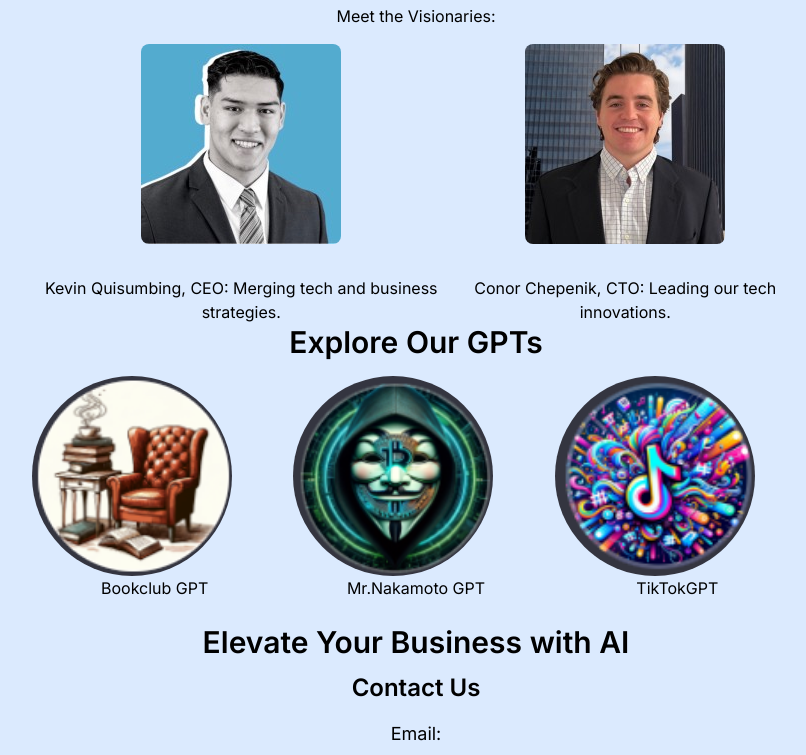
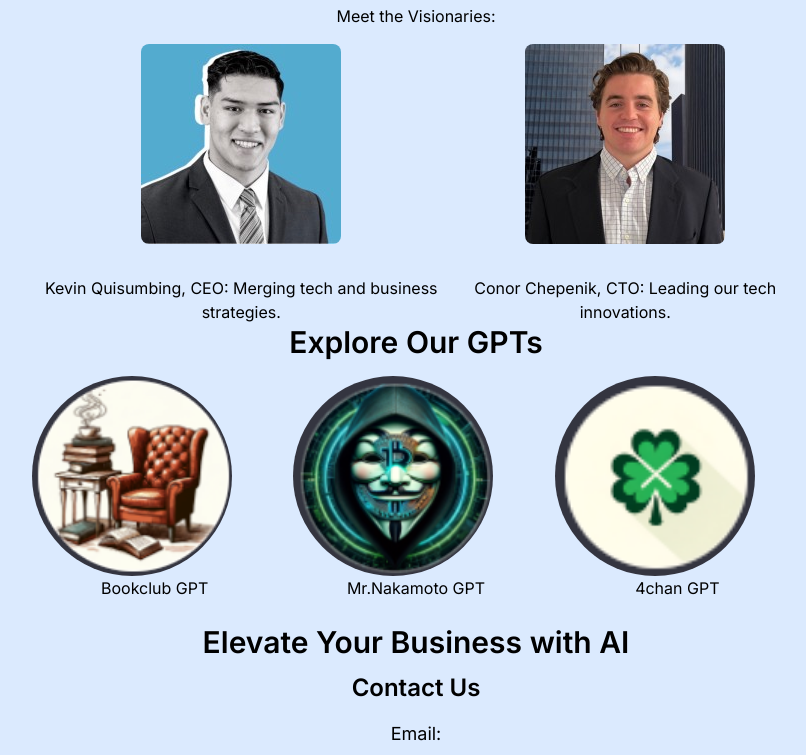
Before and after one commit to Chepenik/valueware.ai, a Next.js app: page / in a window 1280 px wide. Shown: the part 464-1219 px from the top of the page, without its empty margins (224-1030 px from the left). Built offline with nearby package versions, Linux system fonts and the light colour scheme.

Commit message:
added 4chan GPT

```diff
--- a/src/app/page.tsx
+++ b/src/app/page.tsx
@@ -8,7 +8,7 @@
 import Header from './(components)/header';
 import gptImage1 from '../../public/bookclub.jpg';
 import gptImage2 from '../../public/mr.nakamoto.jpg';
-import gptImage3 from '../../public/tiktok.jpg';
+import gptImage3 from '../../public/4chan.jpg';
 
 export default function Page() {
   const [email, setEmail] = useState('');
@@ -93,9 +93,9 @@
               <Image src={gptImage2} alt="GPT 2" width={200} height={200} className="rounded-full" />
               <p>Mr.Nakamoto GPT</p>
             </a>
-            <a href="https://chat.openai.com/g/g-An5nwh3ey-tiktoktrendsitter" target="_blank" rel="noopener noreferrer">
+            <a href="https://chat.openai.com/g/g-kc1xrr2PC-4chan-gpt" target="_blank" rel="noopener noreferrer">
               <Image src={gptImage3} alt="GPT 3" width={200} height={200} className="rounded-full" />
-              <p>TikTokGPT</p>
+              <p>4chan GPT</p>
             </a>
           </div>
         </section>
```
Also changed, not shown: public/4chan.jpg (added).
